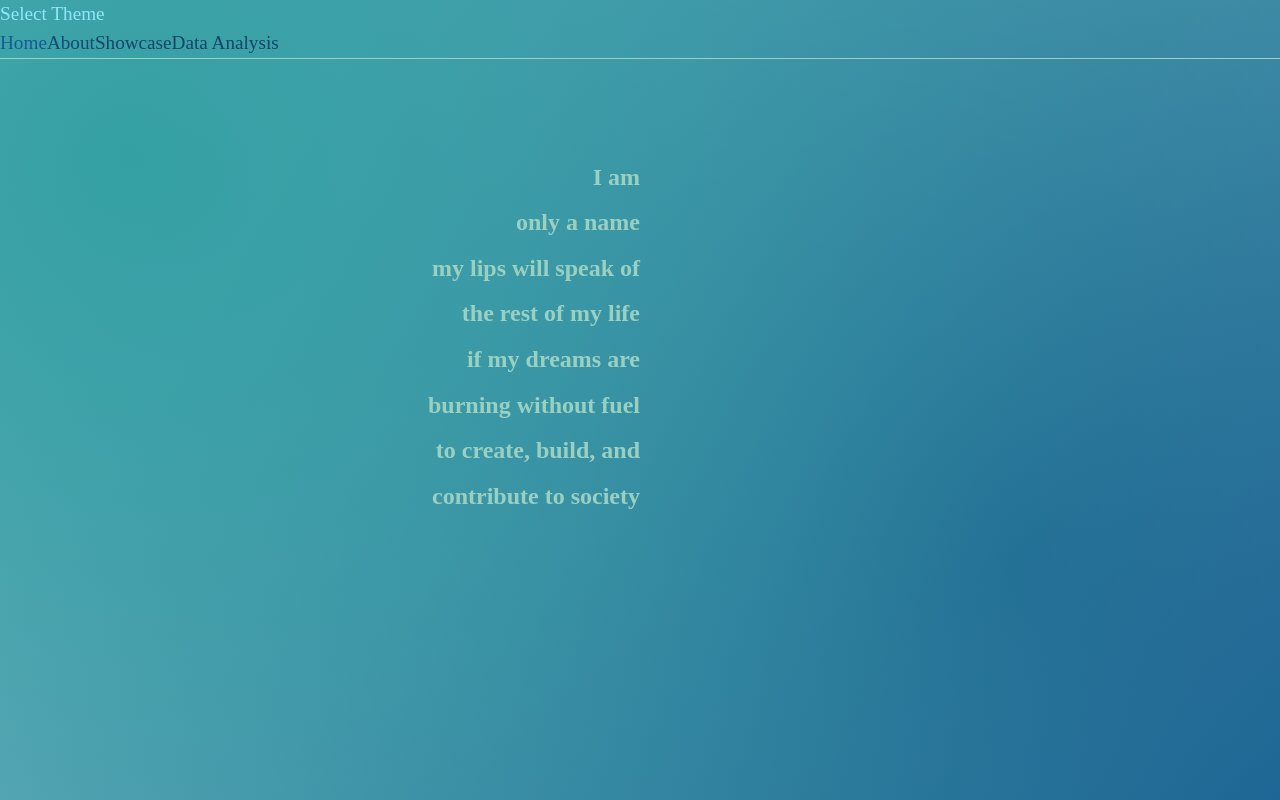
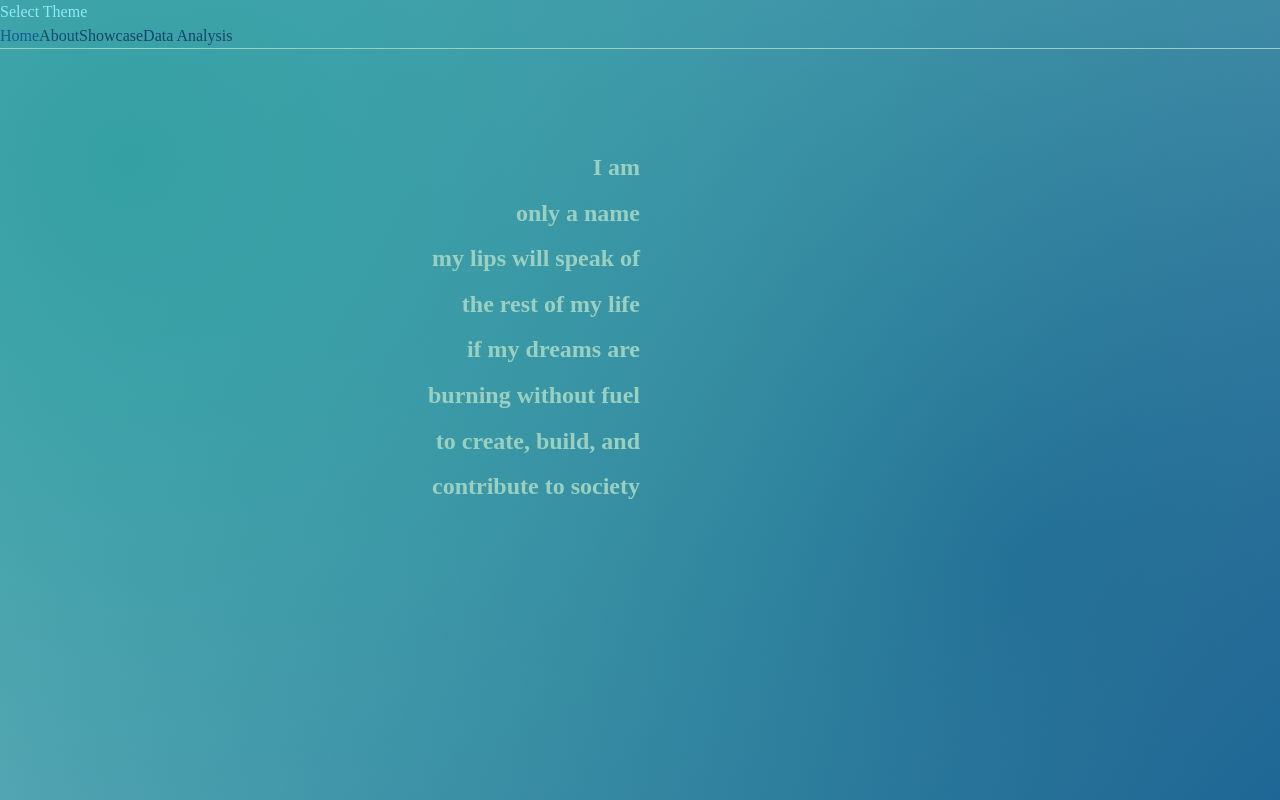
Before and after one commit to Enjoyweaver/enjoyweaver, a React (Vite) app: page /#/ in a window 1280 px wide. Built offline with nearby package versions, Linux system fonts and the light colour scheme.

Commit message:
navbar cleanup

```diff
--- a/src/components/Navbar.jsx
+++ b/src/components/Navbar.jsx
@@ -36,7 +36,6 @@ export default function Navbar() {
               style={{
                 color: "var(--button-text)",
                 backgroundColor: "var(--button-background)",
-                fontSize: "1.2rem",
               }}
             >
               Select Theme
@@ -151,9 +150,7 @@ export default function Navbar() {
             >
               <div className="effect-1"></div>
               <div className="effect-2"></div>
-              <span style={{ color: "var(--nav1)", fontSize: "1.2rem" }}>
-                Home
-              </span>
+              <span style={{ color: "var(--nav1)" }}>Home</span>
             </NavLink>
             <NavLink
               className="mr-10 NavLink Navtext product"
@@ -162,9 +159,7 @@ export default function Navbar() {
             >
               <div className="effect-1"></div>
               <div className="effect-2"></div>
-              <span style={{ color: "var(--nav2)", fontSize: "1.2rem" }}>
-                About
-              </span>
+              <span style={{ color: "var(--nav2)" }}>About</span>
             </NavLink>
             <NavLink
               className="mr-10 NavLink Navtext product"
@@ -173,9 +168,7 @@ export default function Navbar() {
             >
               <div className="effect-1"></div>
               <div className="effect-2"></div>
-              <span style={{ color: "var(--nav3)", fontSize: "1.2rem" }}>
-                Showcase
-              </span>
+              <span style={{ color: "var(--nav3)" }}>Showcase</span>
             </NavLink>
             <NavLink
               className="mr-10 NavLink Navtext product"
@@ -184,9 +177,7 @@ export default function Navbar() {
             >
               <div className="effect-1"></div>
               <div className="effect-2"></div>
-              <span style={{ color: "var(--nav3)", fontSize: "1.2rem" }}>
-                Data Analysis
-              </span>
+              <span style={{ color: "var(--nav3)" }}>Data Analysis</span>
             </NavLink>
           </div>
         </nav>
@@ -317,22 +308,12 @@ export default function Navbar() {
           }
           @media only screen and (max-width: 768px) {
 
-            .header {
-              padding: 1rem; /* Decrease padding */
-            }
 
             .Navtext {
-              margin-right: 0.5rem; /* Decrease margin between nav links */
+
               font-size: 0.8rem; /* Decrease font size of nav link text */
             }
 
-            .NavLink > span {
-              font-size: 0.8rem; /* Decrease font size of nav link text */
-            }
-
-            .theme-dropdown-options {
-              max-height: 200px; /* Decrease max height of theme dropdown */
-            }
           }
 
         `}
```
